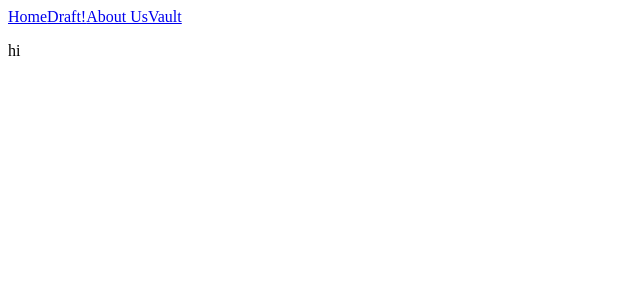
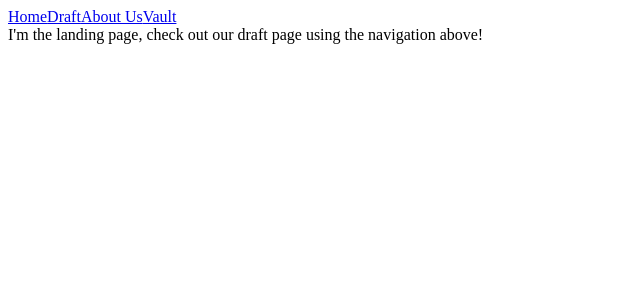
Before and after one commit to mtg-draftbot/mtg-draftbot, a React (Vite) app: page / in a window 1280 px wide. Shown: the top 300 px of the page, without its empty margins (0-640 px from the left). Built offline with nearby package versions, Linux system fonts and the light colour scheme.

Commit message:
added new pages to app and navigation

```diff
--- a/src/App.tsx
+++ b/src/App.tsx
@@ -1,7 +1,11 @@
 // import './App.css'
 import { BrowserRouter, Routes, Route } from "react-router";
-import CardDragDrop from './components/CardDragDrop.tsx'
 import Navigation from "./components/Navigation.tsx";
+// <---- PAGES ---->
+import About from "./pages/About.tsx"
+import DraftInterface from "./pages/DraftInterface.tsx"
+import LandingPage from "./pages/LandingPage.tsx"
+import CardVault from "./pages/CardVault.tsx"
 
 
 
@@ -12,8 +16,10 @@ function App() {
       <BrowserRouter>
         <Navigation/>
           <Routes>
-            <Route path="/" element={<p>hi</p>} />
-            <Route path="/Draft" element={< CardDragDrop/>} />
+            <Route path="/" element={< LandingPage/>} />
+            <Route path="/draft" element={< DraftInterface/>} />
+            <Route path="/about" element={< About/>} />
+            <Route path="/vault" element={< CardVault/>} />
           </Routes>
         </BrowserRouter>
     </>
--- a/src/components/Navigation.tsx
+++ b/src/components/Navigation.tsx
@@ -14,9 +14,9 @@ export default function Navigation() {
         Home
       </NavLink>
 
-      <Link to="draft">Draft!</Link>
+      <Link to="draft">Draft</Link>
       <Link to="about">About Us</Link>
-      <Link to="collection">Vault</Link>
+      <Link to="vault">Vault</Link>
     </nav>
     // <>
     // im a nav bar
```
